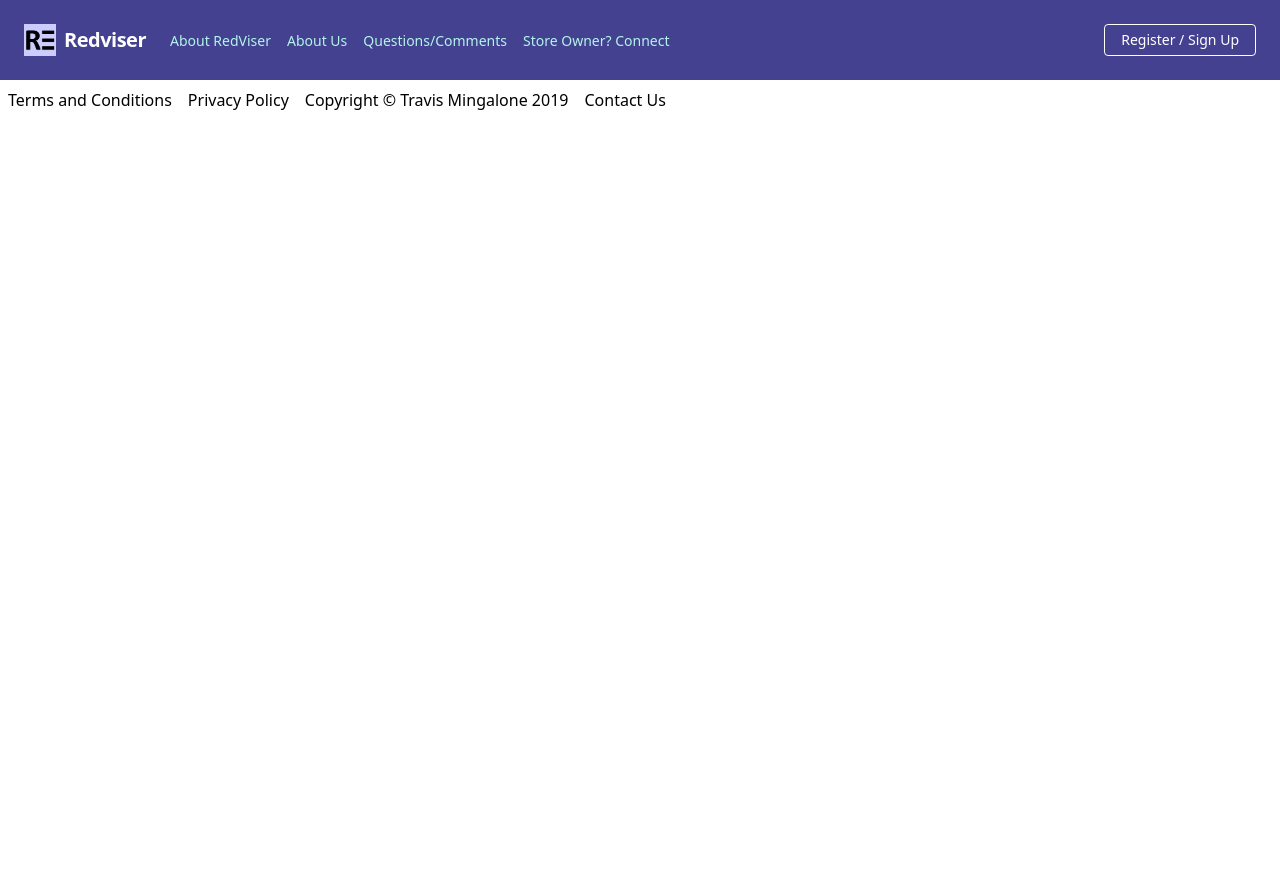
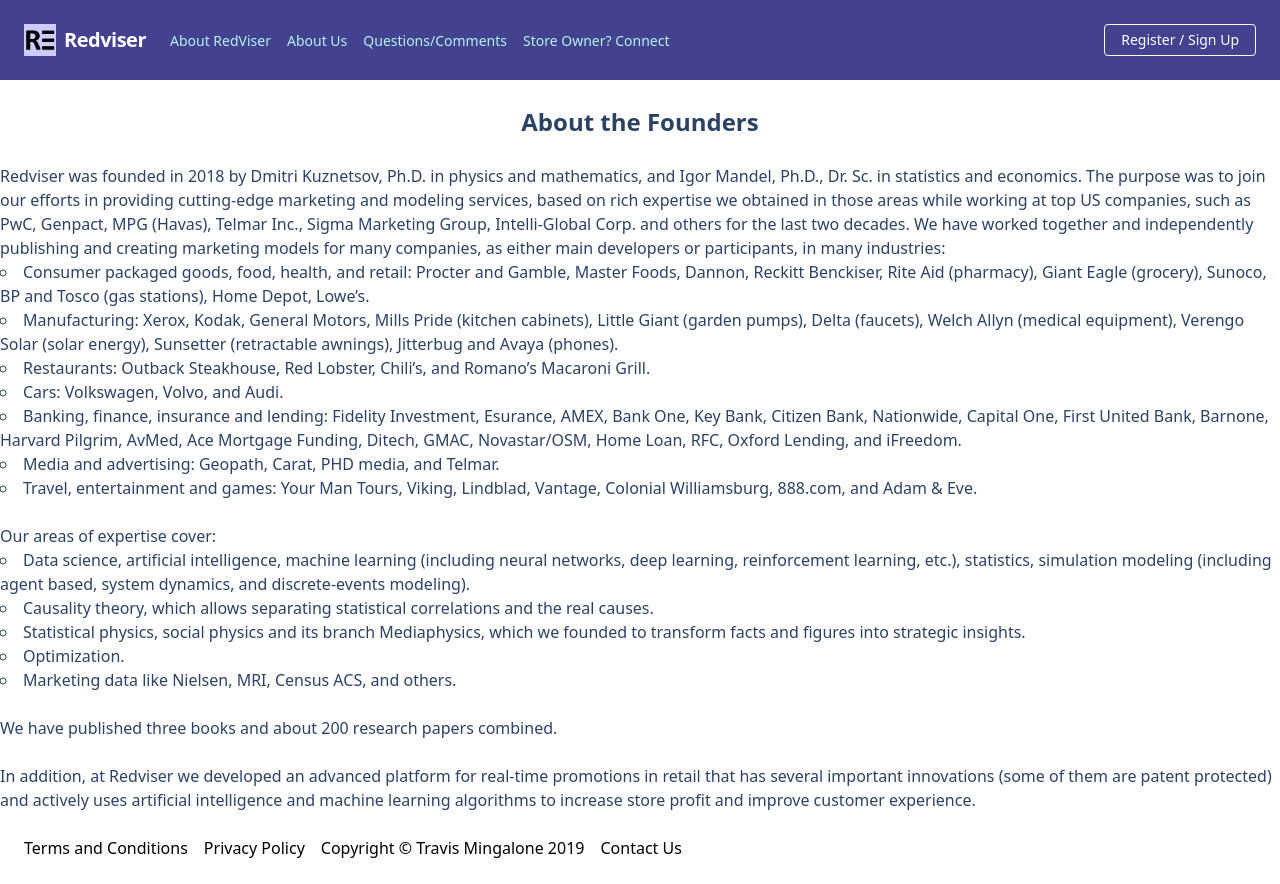
Before and after one commit to duhlite/redviserProto, an Angular app: page /team in a window 1280 px wide. Before the commit this address led to /. Before the commit the page ends 800 px from the top, so only its background shows below. Built offline with nearby package versions, Linux system fonts and the light colour scheme.

Commit message:
added about-team component

```diff
--- /dev/null
+++ b/src/app/about-founders/about-founders.component.html
@@ -0,0 +1,17 @@
+<div class="container mx-auto">
+  <p class="text-2xl font-bold text-center text-blue-900 p-6">About the Founders</p>
+  <p class="text-base text-blue-900">Redviser was founded in 2018 by Dmitri Kuznetsov, Ph.D. in physics and mathematics, and Igor Mandel, Ph.D., Dr. Sc. in statistics and economics. The purpose was to join our efforts in providing cutting-edge marketing and modeling services, based on rich expertise we obtained in those areas while working at top US companies, such as PwC, Genpact, MPG (Havas), Telmar Inc., Sigma Marketing Group, Intelli-Global Corp. and others for the last two decades. We have worked together and independently publishing and creating marketing models for many companies, as either main developers or participants, in many industries:</p>
+  <ul style="list-style-type: circle; list-style-position: inside">
+    <li *ngFor="let industry of industries"
+        class="text-base text-blue-900">{{ industry }}</li>
+    <br />
+  </ul>
+  <p class="text-base text-blue-900">Our areas of expertise cover:</p>
+  <ul style="list-style-type: circle; list-style-position: inside">
+    <li *ngFor="let area of areas" class="text-base text-blue-900">{{ area }}</li>
+  </ul>
+  <br />
+  <p class="text-base text-blue-900">We have published three books and about 200 research papers combined.</p>
+  <br />
+  <p class="text-base text-blue-900">In addition, at Redviser we developed an advanced platform for real-time promotions in retail that has several important innovations (some of them are patent protected) and actively uses artificial intelligence and machine learning algorithms to increase store profit and improve customer experience.</p>
+</div>
--- /dev/null
+++ b/src/app/about-founders/about-founders.component.ts
@@ -0,0 +1,31 @@
+import { Component, OnInit } from '@angular/core';
+
+@Component({
+  selector: 'app-about-founders',
+  templateUrl: './about-founders.component.html',
+  styleUrls: ['./about-founders.component.scss']
+})
+export class AboutFoundersComponent implements OnInit {
+  industries = [
+    "Consumer packaged goods, food, health, and retail: Procter and Gamble, Master Foods, Dannon, Reckitt Benckiser, Rite Aid (pharmacy), Giant Eagle (grocery), Sunoco, BP and Tosco (gas stations), Home Depot, Lowe’s.",
+    "Manufacturing: Xerox, Kodak, General Motors, Mills Pride (kitchen cabinets), Little Giant (garden pumps), Delta (faucets), Welch Allyn (medical equipment), Verengo Solar (solar energy), Sunsetter (retractable awnings), Jitterbug and Avaya (phones).",
+    "Restaurants: Outback Steakhouse, Red Lobster, Chili’s, and Romano’s Macaroni Grill.",
+    "Cars: Volkswagen, Volvo, and Audi.",
+    "Banking, finance, insurance and lending: Fidelity Investment, Esurance, AMEX, Bank One, Key Bank, Citizen Bank, Nationwide, Capital One, First United Bank, Barnone, Harvard Pilgrim, AvMed, Ace Mortgage Funding, Ditech, GMAC, Novastar/OSM, Home Loan, RFC, Oxford Lending, and iFreedom.",
+    "Media and advertising: Geopath, Carat, PHD media, and Telmar.",
+    "Travel, entertainment and games: Your Man Tours, Viking, Lindblad, Vantage, Colonial Williamsburg, 888.com, and Adam & Eve."]
+
+  areas = [
+    "Data science, artificial intelligence, machine learning (including neural networks, deep learning, reinforcement learning, etc.), statistics, simulation modeling (including agent based, system dynamics, and discrete-events modeling).",
+    "Causality theory, which allows separating statistical correlations and the real causes.",
+    "Statistical physics, social physics and its branch Mediaphysics, which we founded to transform facts and figures into strategic insights.",
+    "Optimization.",
+    "Marketing data like Nielsen, MRI, Census ACS, and others."
+  ]
+
+  constructor() { }
+
+  ngOnInit() {
+  }
+
+}
--- a/src/app/app-routing.module.ts
+++ b/src/app/app-routing.module.ts
@@ -2,10 +2,12 @@ import { NgModule } from '@angular/core';
 import { Routes, RouterModule } from '@angular/router';
 
 import { AboutProgramComponent } from "./about-program/about-program.component";
+import { AboutFoundersComponent } from './about-founders/about-founders.component';
 
 const routes: Routes = [
-  {path: '', redirectTo: '/about', pathMatch: 'full' },
-  {path: 'about', component: AboutProgramComponent }
+  { path: '', redirectTo: '/team', pathMatch: 'full' },
+  { path: 'about', component: AboutProgramComponent },
+  { path: 'team', component: AboutFoundersComponent },
 ];
 
 @NgModule({
--- a/src/app/app.module.ts
+++ b/src/app/app.module.ts
@@ -10,6 +10,7 @@ import { FooterComponent } from './footer/footer.component';
 import { TermsComponent } from './footer/terms/terms.component';
 import { PrivacyComponent } from './footer/privacy/privacy.component';
 import { AboutProgramComponent } from './about-program/about-program.component';
+import { AboutFoundersComponent } from './about-founders/about-founders.component';
 
 @NgModule({
   declarations: [
@@ -18,7 +19,8 @@ import { AboutProgramComponent } from './about-program/about-program.component';
     FooterComponent,
     TermsComponent,
     PrivacyComponent,
-    AboutProgramComponent
+    AboutProgramComponent,
+    AboutFoundersComponent
   ],
   imports: [
     BrowserModule,
--- a/src/app/footer/footer.component.html
+++ b/src/app/footer/footer.component.html
@@ -1,10 +1,8 @@
-<footer class="container mx-auto">
-  <div class="mx-auto">
-      <button class="inline-block p-2" (click)="openModal('terms')">Terms and Conditions</button>
-      <button class="inline-block p-2" (click)="openModal('privacy')">Privacy Policy</button>
-      <p class="inline-block p-2">Copyright © Travis Mingalone 2019</p>
-      <p class="inline-block p-2">Contact Us</p>
-  </div>
+<footer class="container mx-auto p-4 w-full justify-around">
+  <button class="inline-block p-2" (click)="openModal('terms')">Terms and Conditions</button>
+  <button class="inline-block p-2" (click)="openModal('privacy')">Privacy Policy</button>
+  <p class="inline-block p-2">Copyright © Travis Mingalone 2019</p>
+  <p class="inline-block p-2">Contact Us</p>
 </footer>
 
 <jw-modal id="terms">
--- a/src/app/header/header.component.html
+++ b/src/app/header/header.component.html
@@ -1,6 +1,11 @@
 <nav class="flex items-center justify-between flex-wrap bg-indigo-800 p-6">
   <div class="flex items-center flex-shrink-0 text-white mr-6">
-    <img class="fill-current h-8 w-8 mr-2" width="54" height="54" src="../../assets/Redvisor.png">
+    <img class="fill-current h-8 w-8 mr-2"
+         width="54"
+         height="54"
+         src="../../assets/Redvisor.png"
+         routerLinkActive="active"
+         routerLink="">
     <span class="font-semibold text-xl tracking-tight">
       Redviser
     </span>
@@ -17,10 +22,14 @@
   <div class="w-full-block flex-grow lg:flex lg:items-center lg:w-auto"
        [ngClass]="{ 'hidden': navbarOpen }">
     <div class="text-sm lg:flex-grow">
-      <a class="block mt-4 lg:inline-block lg:mt-0 text-teal-200 hover:text-white mr-4">
+      <a class="block mt-4 lg:inline-block lg:mt-0 text-teal-200 hover:text-white mr-4"
+         routerLinkActive="active"
+         routerLink="/about">
         About RedViser
       </a>
-      <a href="#" class="block mt-4 lg:inline-block lg:mt-0 text-teal-200 hover:text-white mr-4">
+      <a class="block mt-4 lg:inline-block lg:mt-0 text-teal-200 hover:text-white mr-4"
+         routerLinkActive="active"
+         routerLink="/team">
         About Us
       </a>
       <a href="#" class="block mt-4 lg:inline-block lg:mt-0 text-teal-200 hover:text-white mr-4">
```
Also changed, not shown: src/app/about-founders/about-founders.component.scss (added), 1 other file (tests, documents, lock files or other folders).
